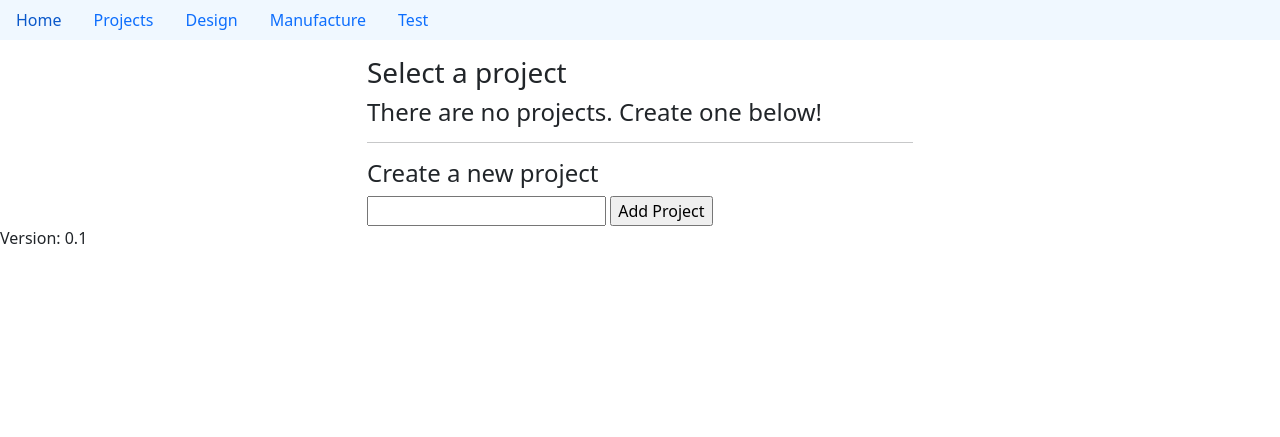
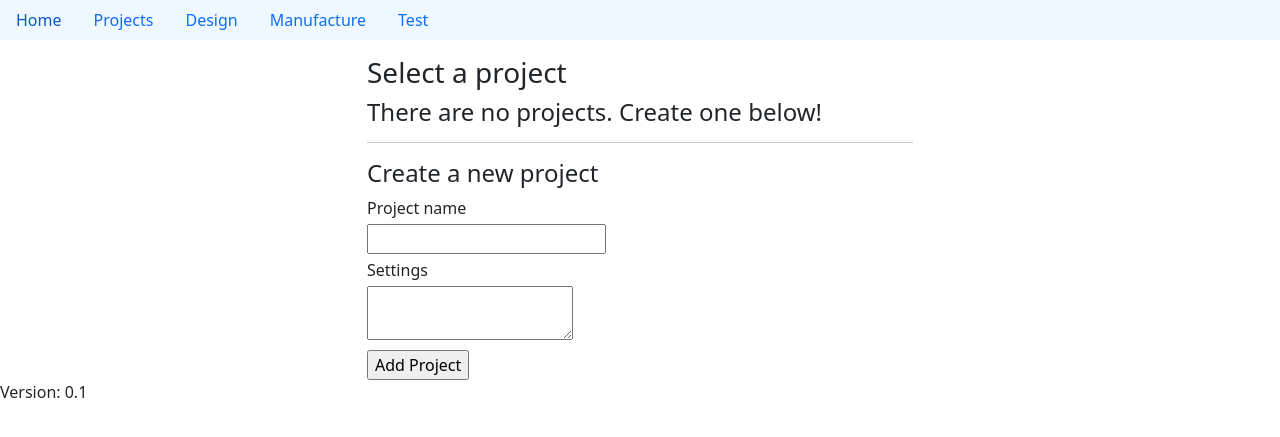
Before and after one commit to npretor/circuitprinter, a Flask app: page /projects in a window 1280 px wide. Shown: the top 437 px of the page. Run offline with Flask 2, Linux system fonts and the light colour scheme; data that the repository does not hold is empty; some libraries are stand-ins or nearby versions.

Commit message:
Process settings

```diff
--- a/src/flask_server2/app.py
+++ b/src/flask_server2/app.py
@@ -30,8 +30,9 @@ def startup():
 def projects():
     # = = = = = = = Create = = = = = = = #
     if request.method == "POST":
-        project_content = request.form['content']
-        new_project = Project(content=project_content)
+        content = request.form['content']
+        settings = request.form['settings']
+        new_project = Project(content=content, settings=json.loads(settings))
 
         try:
             db.session.add(new_project)
@@ -64,6 +65,7 @@ def update(project_id):
 
     if request.method == 'POST':
         project.content = request.form['content']
+        project.settings = json.loads(request.form['settings'] or {})
 
         try:
             db.session.commit()
--- a/src/flask_server2/templates/projects.html
+++ b/src/flask_server2/templates/projects.html
@@ -21,6 +21,7 @@
                                 <small>3 days ago</small>
                                 </div>
                                 <p class="mb-1">Project name: {{project.content}}</p>
+                                <p class="mb-1">Settings: {{project.settings|tojson|safe}}</p>
                                 <small>(In progress)</small>
 
                             </a>
@@ -58,10 +59,17 @@
 -->
                     <hr>
                     <h4>Create a new project</h4>
-                    <form action="/projects" method="POST">
-                        <input type="text" name="content" id="content">
-                        <input type="submit" value="Add Project">
-                    </form>
+
+                        <form action="/projects" method="POST">
+
+                            <p class="mb-1">Project name</p>
+                            <p class="mb-1"><input type="text" name="content" id="content"></p>
+                            <p class="mb-1"><label>Settings</label></p>
+                            <p class="mb-1">
+                                <textarea name="settings" id="settings"></textarea>
+                            </p>
+                            <input type="submit" value="Add Project">
+                        </form>
 
                 </div>
             </div>
```
Also changed, not shown: src/flask_server2/templates/update.html (+12 -3 lines).
